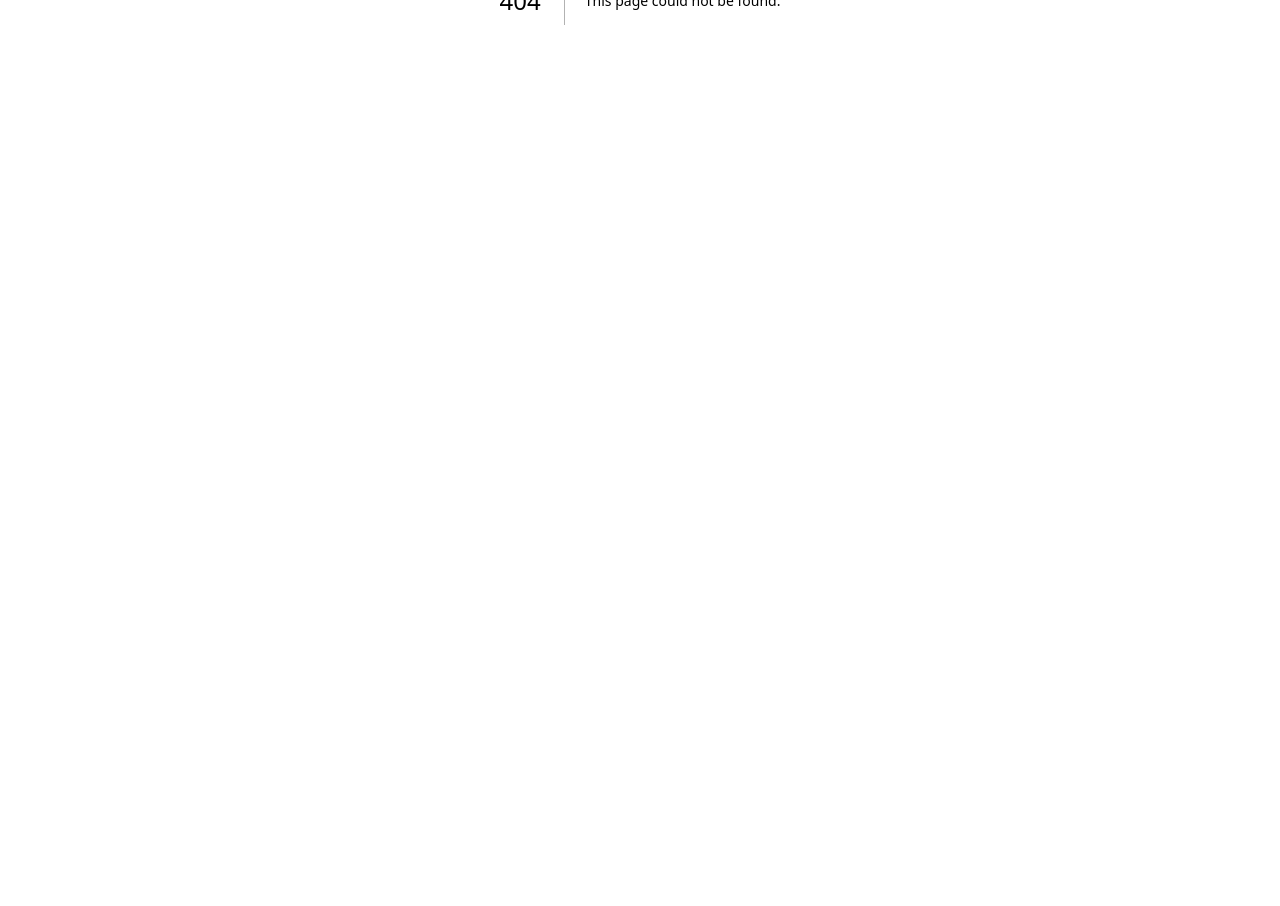
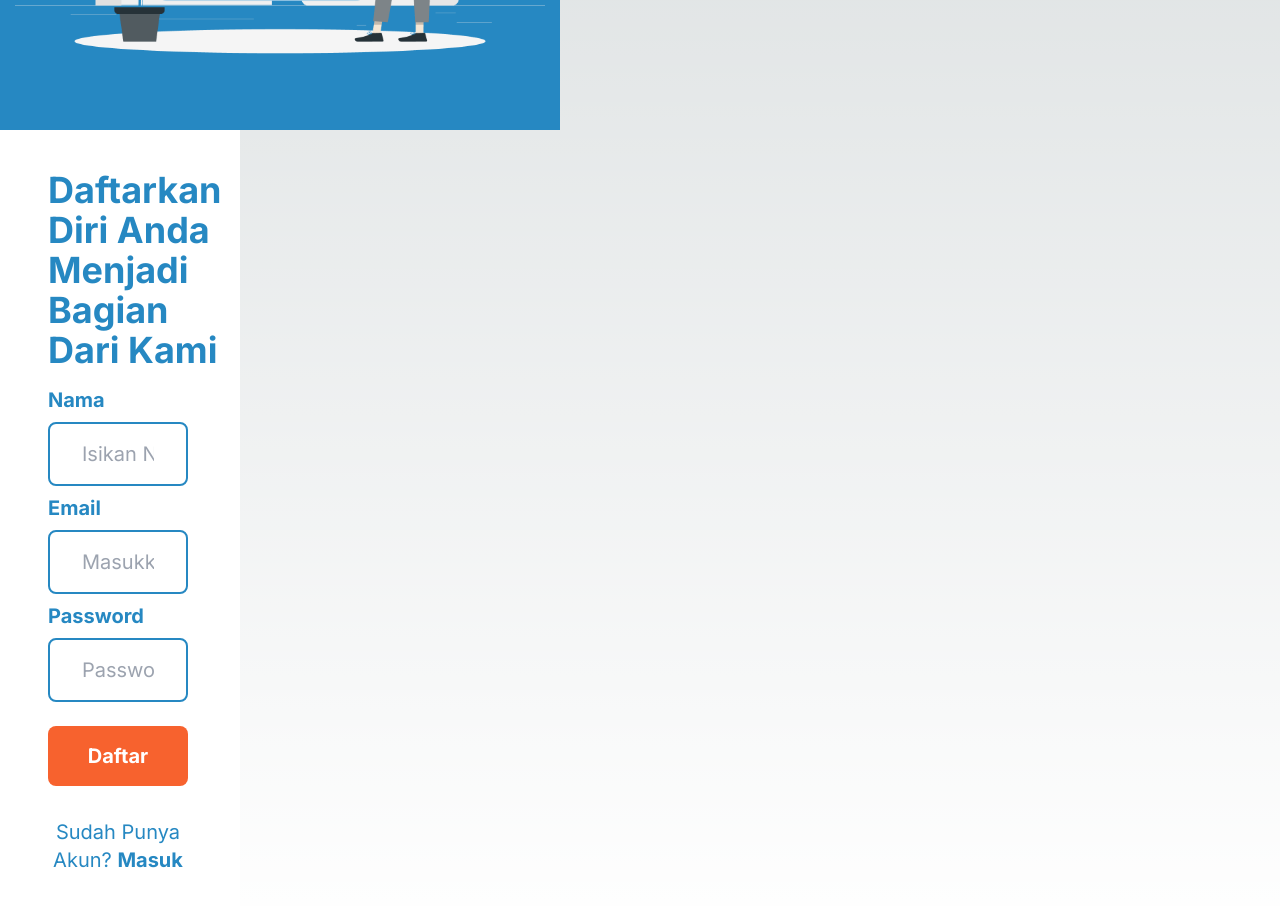
Before and after one commit to salman-digital-lab/new-web-kaderisasi, a Next.js app: page /register in a window 1280 px wide. Before the commit this address had no page. Shown: the part 400-1306 px from the top of the page. Before the commit the page ends 800 px from the top, so only its background shows below. Built offline with nearby package versions, Linux system fonts and the light colour scheme.

Commit message:
feat: add register page

```diff
--- /dev/null
+++ b/src/app/register/page.tsx
@@ -0,0 +1,44 @@
+import Image from 'next/image';
+import Link from 'next/link';
+import RegisterImage from '@/assets/images/register-illustration.png';
+import LogoBMKA from '@/assets/images/logo-bmka-primary.png';
+import Button from '@/components/common/Button';
+
+export default function Register() {
+	return (
+		<div className="">
+			<section className="bg-primary flex justify-center items-center lg:w-[70vh]">
+				<Image src={RegisterImage} alt="Register illustration image" className="md:h-[530px] md:w-auto" />
+			</section>
+			<section className="bg-white px-6 md:px-12 pt-4 md:pt-10 pb-6 md:pb-12 lg:w-[30vh]">
+				<div className="flex flex-col gap-4">
+					<div className="flex items-end justify-between gap-4">
+						<h1 className="text-primary font-bold md:text-4xl">
+							<span className="block mb-[-5px] md:mb-0 lg:inline">Daftarkan Diri Anda </span>
+							<span className="block lg:inline">Menjadi Bagian Dari Kami</span>
+						</h1>
+						<Image src={LogoBMKA} alt="Logo BMKA image" className="md:h-[70px] md:w-auto lg:hidden" />
+					</div>
+          <form className="flex flex-col gap-2 pr-1">
+            <div>
+              <label htmlFor="nama" className="block text-primary md:text-xl font-bold mb-2">Nama</label>
+              <input id="nama" type="text" placeholder="Isikan Nama Anda" required className="block border-2 border-primary focus:border-primary-400 focus:outline-none py-2 md:py-4 px-4 md:px-8 md:text-xl w-full rounded-lg text-black" />
+            </div>
+            <div>
+              <label htmlFor="email" className="block text-primary md:text-xl font-bold mb-2">Email</label>
+              <input id="email" type="email" placeholder="Masukkan Email Anda" required className="block border-2 border-primary focus:border-primary-400 focus:outline-none py-2 md:py-4 px-4 md:px-8 md:text-xl w-full rounded-lg text-black" />
+            </div>
+            <div>
+              <label htmlFor="password" className="block text-primary md:text-xl font-bold mb-2">Password</label>
+              <input id="password" type="password" placeholder="Password" required className="block border-2 border-primary focus:border-primary-400 focus:outline-none py-2 md:py-4 px-4 md:px-8 md:text-xl w-full rounded-lg text-black" />
+            </div>
+            <div className="mt-4">
+              <Button variant="secondary" type="submit" className="text-center md:text-xl py-2 md:py-4 w-full hover:bg-secondary-500 active:bg-secondary-400">Daftar</Button>
+            </div>
+          </form>
+          <p className="text-primary text-center my-4 pr-1 md:text-xl">Sudah Punya Akun? <Link href={'/login'} className="font-bold hover:text-primary-500 active:bg-primary-400">Masuk</Link></p>
+				</div>
+			</section>
+		</div>
+	);
+}
```
Also changed, not shown: src/assets/images/logo-bmka-primary.png (added), src/assets/images/register-illustration.png (added).
